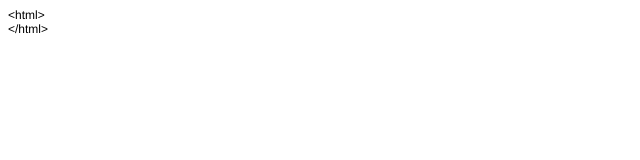
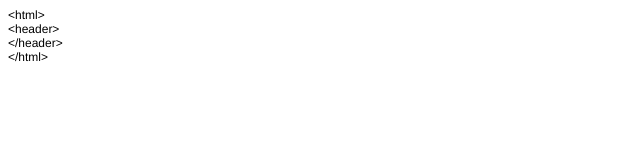
Before and after one commit to mariialitvak/TestWorkGit, a plain HTML site: page index.html in a window 1280 px wide. Shown: the full height of the page, 0-640 px from the left. Drawn offline with Linux system fonts and the light colour scheme.

Commit message:
update main page

```diff
--- a/index.html
+++ b/index.html
@@ -7,11 +7,14 @@
   <meta name="Generator" content="Cocoa HTML Writer">
   <meta name="CocoaVersion" content="2299.5">
   <style type="text/css">
-    p.p1 {margin: 0.0px 0.0px 0.0px 0.0px; font: 12.0px Helvetica}
+    p.p1 {margin: 0.0px 0.0px 0.0px 0.0px; font: 12.0px Helvetica; -webkit-text-stroke: #000000}
+    span.s1 {font-kerning: none}
   </style>
 </head>
 <body>
-<p class="p1">&lt;html&gt;</p>
-<p class="p1">&lt;/html&gt;</p>
+<p class="p1"><span class="s1">&lt;html&gt;</span></p>
+<p class="p1"><span class="s1">&lt;header&gt;</span></p>
+<p class="p1"><span class="s1">&lt;/header&gt;</span></p>
+<p class="p1"><span class="s1">&lt;/html&gt;</span></p>
 </body>
 </html>
```
